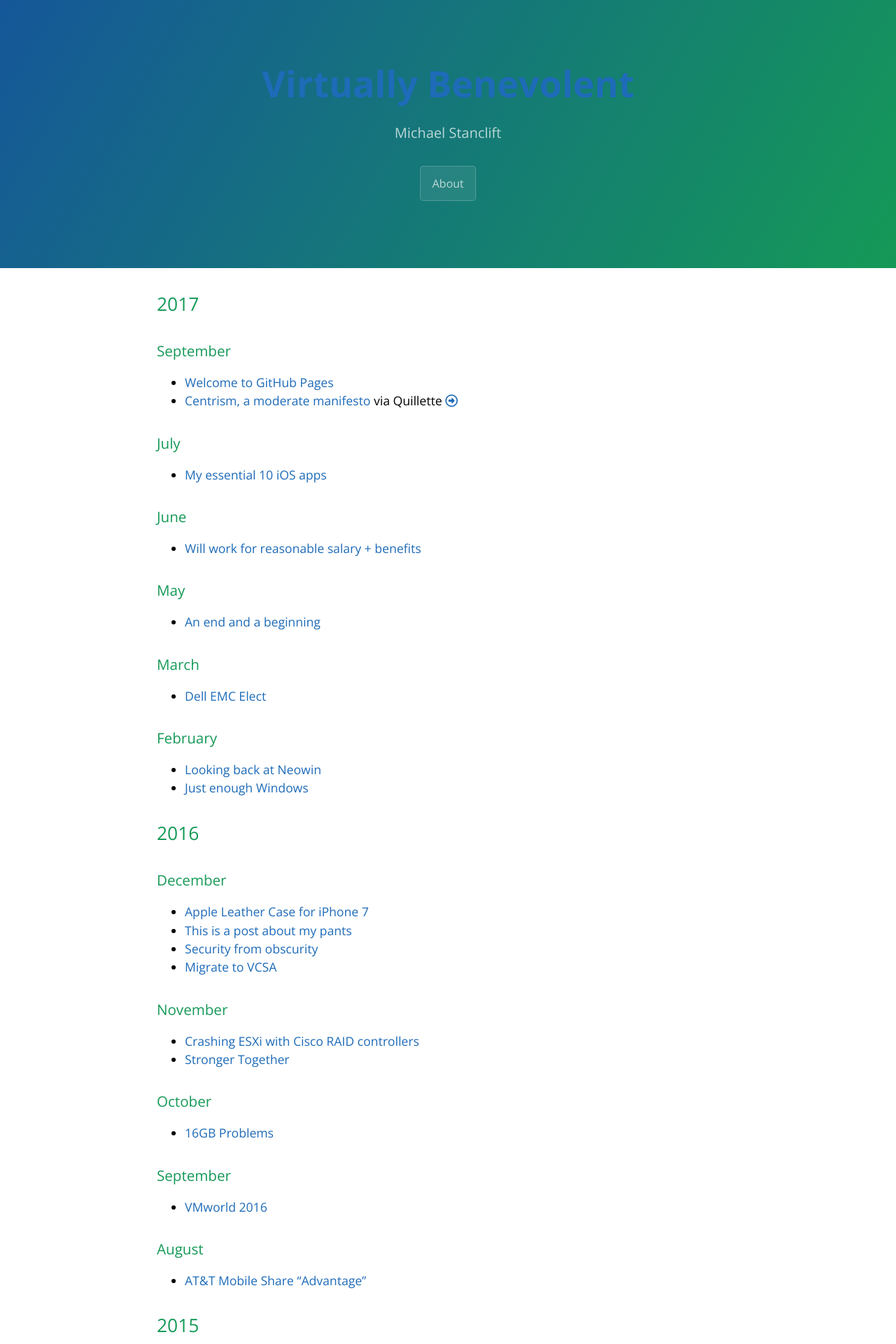
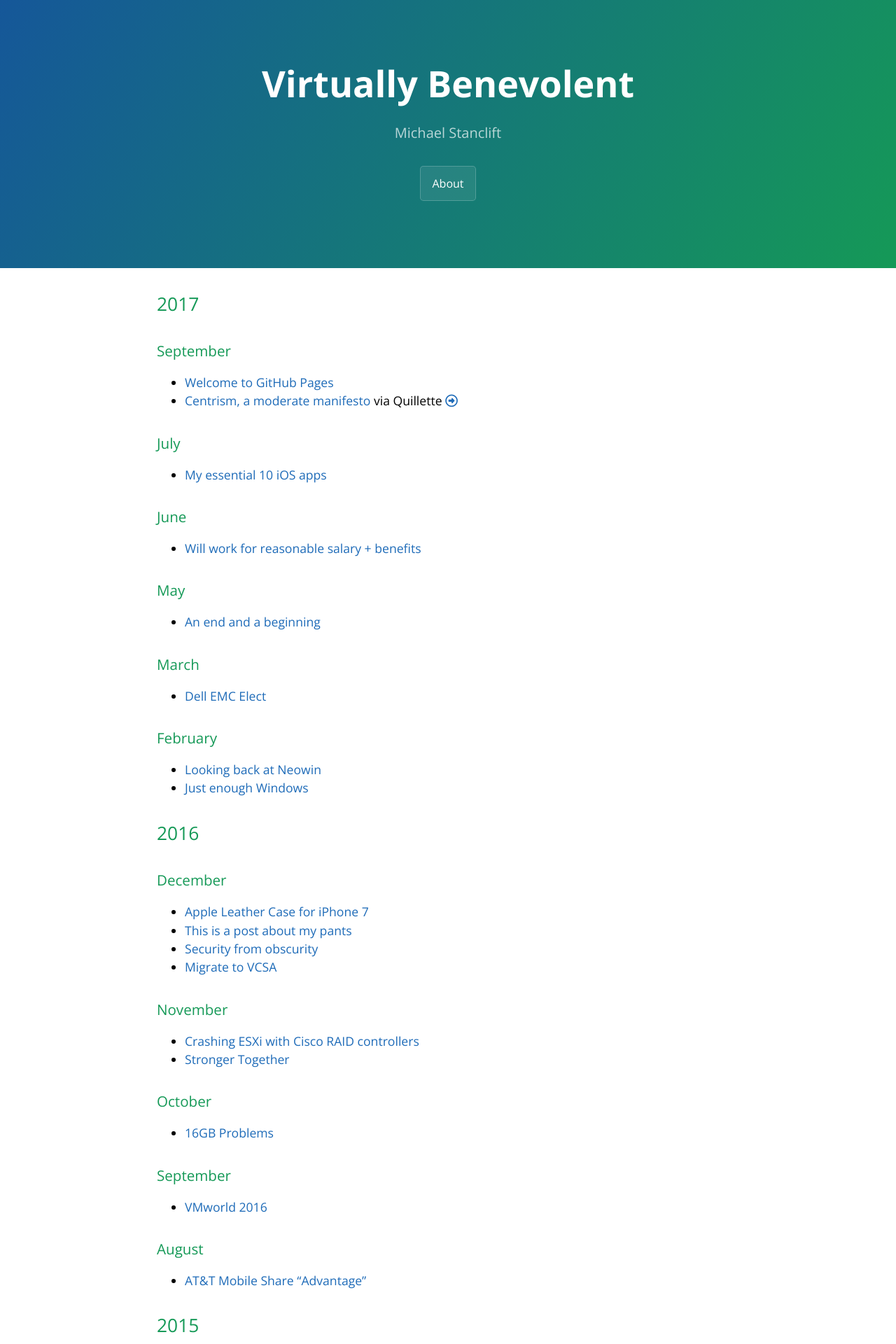
Before and after one commit to vmstan/vmstan.github.io, a Jekyll site: the page built from index.md, in a window 1280 px wide. Shown: the top 1920 px of the page at 70% size. Built offline with Jekyll 4.4.1, drawn with Linux system fonts in a browser that asks for light colours; nearby versions of some CDN libraries.

Commit message:
Trying to fix the header link color

```diff
--- a/_layouts/default.html
+++ b/_layouts/default.html
@@ -13,7 +13,7 @@
   </head>
   <body>
     <section class="page-header">
-      <h1 class="project-name"><a href="{{ site.url }}" class="project-name">{{ site.title | default: site.github.repository_name }}</a></h1>
+      <h1 class="project-name"><a href="{{ site.url }}">{{ site.title | default: site.github.repository_name }}</a></h1>
       <h2 class="project-tagline">{{ site.description | default: site.github.project_tagline }}</h2>
         <a href="{{ site.url }}/about" class="btn">About</a>
         {% if site.github.is_project_page %}
--- a/assets/css/style.css
+++ b/assets/css/style.css
@@ -34,14 +34,6 @@ a {
 
 a:active, a:hover {
     outline: 0
-}
-
-a.page-header:link {
-    color: #ffffff
-}
-
-a.page-header:hover {
-    text-decoration: none
 }
 
 abbr[title] {
@@ -551,6 +543,14 @@ a:hover {
     background-image: linear-gradient(120deg, #155799, #159957)
 }
 
+.page-header a:link {
+    color: #ffffff
+}
+
+.page-header a:hover {
+    text-decoration: none
+}
+
 @media screen and (min-width: 64em) {
     .page-header {
         padding: 5rem 6rem
```
